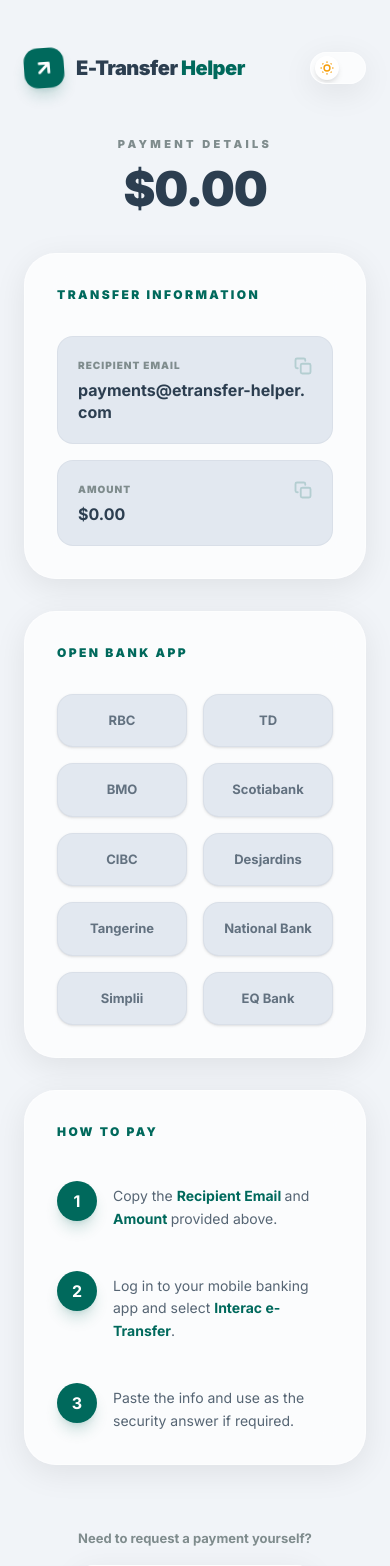
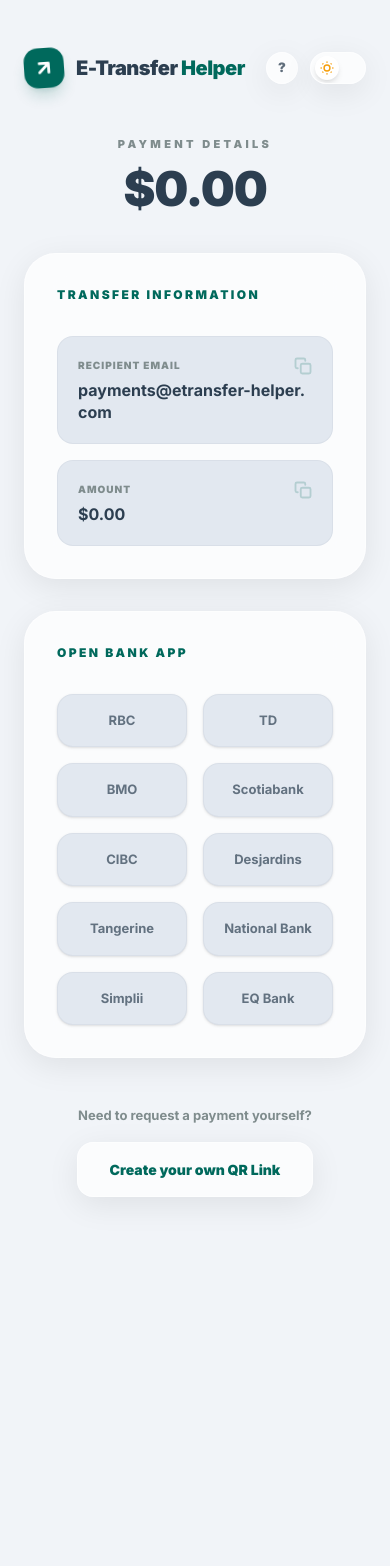
Before and after one commit to yajascript/etransfer-helper, a Next.js app: page /pay in a window 390 px wide. Shown: the top 1566 px of the page. After the commit the page ends 1309 px from the top, so only its background shows below. Built offline with nearby package versions, Linux system fonts and the light colour scheme.

Commit message:
Helper Icon

```diff
--- a/src/app/pay/page.tsx
+++ b/src/app/pay/page.tsx
@@ -6,6 +6,7 @@
 import { Language, TranslationKey, getTranslation } from "@/translations";
 import { Header } from "@/components/Header";
 import { InfoCard } from "@/components/InfoCard";
+import { HowToPayModal } from "@/components/HowToPayModal";
 
 const BANKS = [
   { name: "RBC", url: "rbcmobile://", package: "com.rbc.mobile.android", web: "https://www.rbcroyalbank.com/onlinebanking/" },
@@ -30,6 +31,7 @@
   const security = searchParams.get("security");
 
   const [copiedField, setCopiedField] = useState<string | null>(null);
+  const [isHelpOpen, setIsHelpOpen] = useState(false);
 
   const t = (key: TranslationKey) => getTranslation(lang, key);
 
@@ -46,7 +48,16 @@
 
   return (
     <main className="min-h-screen flex flex-col items-center px-6 md:px-10 pt-12 md:pt-20 pb-24 gap-8">
-      <Header lang={lang} />
+      <Header lang={lang} onHelpClick={() => setIsHelpOpen(true)} />
+
+      <HowToPayModal
+        isOpen={isHelpOpen}
+        onClose={() => setIsHelpOpen(false)}
+        lang={lang}
+        autodeposit={autodeposit}
+        securityAnswer={security}
+        message={message}
+      />
 
       <div className="w-full max-w-[440px] flex flex-col gap-8">
         {/* Payment Details */}
@@ -147,52 +158,8 @@
           </div>
         </section>
 
-        {/* How to Pay Card */}
-        <section className="glass rounded-[32px] p-8 md:p-10 flex flex-col gap-8 animate-in" style={{ animationDelay: '0.3s' }}>
-          <h2 className="text-primary font-black text-[12px] uppercase tracking-[0.2em] mb-2">{t("pay.howToPay")}</h2>
-
-          <div className="flex flex-col gap-10">
-            <div className="flex gap-4 md:gap-6">
-              <div className="w-10 h-10 rounded-full bg-primary text-white flex items-center justify-center font-bold shrink-0 shadow-lg shadow-primary/20">1</div>
-              <p className="text-[14px] md:text-[15px] text-foreground/80 leading-relaxed pt-1">
-                {t("pay.step1_1")}
-                <span className="font-bold text-primary"> {t("pay.recipientEmail")} </span>
-                {t("pay.step1_2")}
-                <span className="font-bold text-primary"> {t("pay.amount")} </span>
-                {t("pay.step1_3")}
-              </p>
-            </div>
-
-            <div className="flex gap-4 md:gap-6">
-              <div className="w-10 h-10 rounded-full bg-primary text-white flex items-center justify-center font-bold shrink-0 shadow-lg shadow-primary/20">2</div>
-              <p className="text-[14px] md:text-[15px] text-foreground/80 leading-relaxed pt-1">
-                {t("pay.step2_1")}
-                <span className="font-bold text-primary"> {t("pay.interac")}</span>.
-              </p>
-            </div>
-
-            <div className="flex gap-4 md:gap-6">
-              <div className="w-10 h-10 rounded-full bg-primary text-white flex items-center justify-center font-bold shrink-0 shadow-lg shadow-primary/20">3</div>
-              <div className="text-[14px] md:text-[15px] text-foreground/80 leading-relaxed pt-1">
-                <p>
-                  {t("pay.step3_1")}
-                  <span className="font-bold text-primary"> {autodeposit ? t("pay.autodeposit") : security} </span>
-                  {t("pay.step3_2")}
-                </p>
-                {message && (
-                  <p className="mt-2 opacity-80 italic">
-                    {t("pay.step3Notes_1")}
-                    <span className="font-bold text-primary"> {t("pay.notes")} </span>
-                    {t("pay.step3Notes_2")}
-                  </p>
-                )}
-              </div>
-            </div>
-          </div>
-        </section>
-
         {/* Growth CTA */}
-        <section className="w-full flex flex-col items-center gap-4 py-8 animate-in" style={{ animationDelay: '0.4s' }}>
+        <section className="w-full flex flex-col items-center gap-4 py-4 animate-in" style={{ animationDelay: '0.3s' }}>
           <p className="text-muted text-[13px] font-bold text-center">{t("pay.footerTitle")}</p>
           <Link
             href="/"
--- a/src/components/Header.tsx
+++ b/src/components/Header.tsx
@@ -6,10 +6,11 @@
 
 interface HeaderProps {
   lang: Language;
+  onHelpClick?: () => void;
   onLanguageChange?: (lang: Language) => void;
 }
 
-export function Header({ lang }: HeaderProps) {
+export function Header({ lang, onHelpClick }: HeaderProps) {
   const t = (key: TranslationKey) => getTranslation(lang, key);
   const brandName = t("home.header");
   const [first, ...rest] = brandName.split(" ");
@@ -29,7 +30,20 @@
         </h1>
       </Link>
 
-      <ThemeToggle />
+      <div className="flex items-center gap-3">
+        {onHelpClick && (
+          <button
+            type="button"
+            onClick={onHelpClick}
+            className="glass w-8 h-8 rounded-full flex items-center justify-center text-foreground/75 hover:text-primary hover:border-primary/40 transition-all font-black text-[13px] shadow-sm active:scale-90"
+            aria-label="How to pay help"
+            title="How to Pay"
+          >
+            ?
+          </button>
+        )}
+        <ThemeToggle />
+      </div>
     </div>
   );
 }
--- /dev/null
+++ b/src/components/HowToPayModal.tsx
@@ -0,0 +1,142 @@
+"use client";
+
+import { useEffect } from "react";
+import { Language, TranslationKey, getTranslation } from "@/translations";
+
+interface HowToPayModalProps {
+  isOpen: boolean;
+  onClose: () => void;
+  lang: Language;
+  autodeposit: boolean;
+  securityAnswer?: string | null;
+  message?: string | null;
+}
+
+export function HowToPayModal({
+  isOpen,
+  onClose,
+  lang,
+  autodeposit,
+  securityAnswer,
+  message,
+}: HowToPayModalProps) {
+  const t = (key: TranslationKey) => getTranslation(lang, key);
+
+  // Close on Escape key press
+  useEffect(() => {
+    if (!isOpen) return;
+
+    const handleKeyDown = (event: KeyboardEvent) => {
+      if (event.key === "Escape") {
+        onClose();
+      }
+    };
+
+    document.addEventListener("keydown", handleKeyDown);
+    // Prevent scrolling behind modal
+    const originalOverflow = document.body.style.overflow;
+    document.body.style.overflow = "hidden";
+
+    return () => {
+      document.removeEventListener("keydown", handleKeyDown);
+      document.body.style.overflow = originalOverflow;
+    };
+  }, [isOpen, onClose]);
+
+  if (!isOpen) return null;
+
+  return (
+    <div
+      role="dialog"
+      aria-modal="true"
+      aria-labelledby="how-to-pay-title"
+      className="fixed inset-0 z-50 flex items-center justify-center p-4 bg-black/60 backdrop-blur-md animate-in fade-in duration-200"
+      onClick={onClose}
+    >
+      <div
+        className="glass rounded-[32px] p-6 md:p-8 w-full max-w-[440px] shadow-2xl flex flex-col gap-6 relative border border-white/10 dark:border-slate-700/60 bg-white/95 dark:bg-slate-900/95 text-foreground animate-in zoom-in-95 duration-200"
+        onClick={(e) => e.stopPropagation()}
+      >
+        {/* Header */}
+        <div className="flex items-center justify-between">
+          <div className="flex items-center gap-2.5">
+            <div className="w-8 h-8 rounded-full bg-primary/15 text-primary flex items-center justify-center font-black text-[14px]">
+              ?
+            </div>
+            <h2 id="how-to-pay-title" className="text-primary font-black text-[13px] uppercase tracking-[0.2em]">
+              {t("pay.howToPay")}
+            </h2>
+          </div>
+          <button
+            type="button"
+            onClick={onClose}
+            aria-label={t("common.close")}
+            className="w-8 h-8 rounded-full bg-foreground/5 hover:bg-foreground/10 text-foreground/60 hover:text-foreground flex items-center justify-center transition-all active:scale-90 text-[14px] font-bold"
+          >
+            ✕
+          </button>
+        </div>
+
+        {/* Steps List */}
+        <div className="flex flex-col gap-6 py-2">
+          {/* Step 1 */}
+          <div className="flex gap-4 items-start">
+            <div className="w-8 h-8 rounded-full bg-primary text-white flex items-center justify-center font-black text-[13px] shrink-0 shadow-md shadow-primary/20">
+              1
+            </div>
+            <p className="text-[14px] text-foreground/80 leading-relaxed pt-1">
+              {t("pay.step1_1")}
+              <span className="font-bold text-primary">{t("pay.recipientEmail")}</span>
+              {t("pay.step1_2")}
+              <span className="font-bold text-primary">{t("pay.amount")}</span>
+              {t("pay.step1_3")}
+            </p>
+          </div>
+
+          {/* Step 2 */}
+          <div className="flex gap-4 items-start">
+            <div className="w-8 h-8 rounded-full bg-primary text-white flex items-center justify-center font-black text-[13px] shrink-0 shadow-md shadow-primary/20">
+              2
+            </div>
+            <p className="text-[14px] text-foreground/80 leading-relaxed pt-1">
+              {t("pay.step2_1")}
+              <span className="font-bold text-primary">{t("pay.interac")}</span>.
+            </p>
+          </div>
+
+          {/* Step 3 */}
+          <div className="flex gap-4 items-start">
+            <div className="w-8 h-8 rounded-full bg-primary text-white flex items-center justify-center font-black text-[13px] shrink-0 shadow-md shadow-primary/20">
+              3
+            </div>
+            <div className="text-[14px] text-foreground/80 leading-relaxed pt-1">
+              <p>
+                {t("pay.step3_1")}
+                <span className="font-bold text-primary">
+                  {autodeposit ? t("pay.autodeposit") : securityAnswer || "Autodeposit"}
+                </span>
+                {t("pay.step3_2")}
+              </p>
+              {message && (
+                <p className="mt-2 text-[13px] opacity-80 italic">
+                  {t("pay.step3Notes_1")}
+                  <span className="font-bold text-primary">{t("pay.notes")}</span>
+                  {t("pay.step3Notes_2")}
+                </p>
+              )}
+            </div>
+          </div>
+        </div>
+
+        {/* Footer Got It Button */}
+        <button
+          type="button"
+          onClick={onClose}
+          className="w-full bg-primary hover:opacity-90 active:scale-[0.98] text-white font-bold py-3.5 rounded-2xl transition-all shadow-lg shadow-primary/25 text-[14px] tracking-wide"
+        >
+          {t("common.gotIt")}
+        </button>
+      </div>
+    </div>
+  );
+}
--- a/src/translations.ts
+++ b/src/translations.ts
@@ -44,6 +44,8 @@
     "pay.footerBtn": "Create your own QR Link",
     "common.loading": "Loading E-Transfer Helper...",
     "common.copiedShort": "COPIED",
+    "common.gotIt": "Got it",
+    "common.close": "Close",
   },
   fr: {
     "home.header": "Assistant Virement",
@@ -90,6 +92,8 @@
     "pay.footerBtn": "Créez votre propre lien QR",
     "common.loading": "Chargement de l'assistant...",
     "common.copiedShort": "COPIÉ",
+    "common.gotIt": "Compris",
+    "common.close": "Fermer",
   },
 };
 
```
Also changed, not shown: 1 other file (tests, documents, lock files or other folders).
